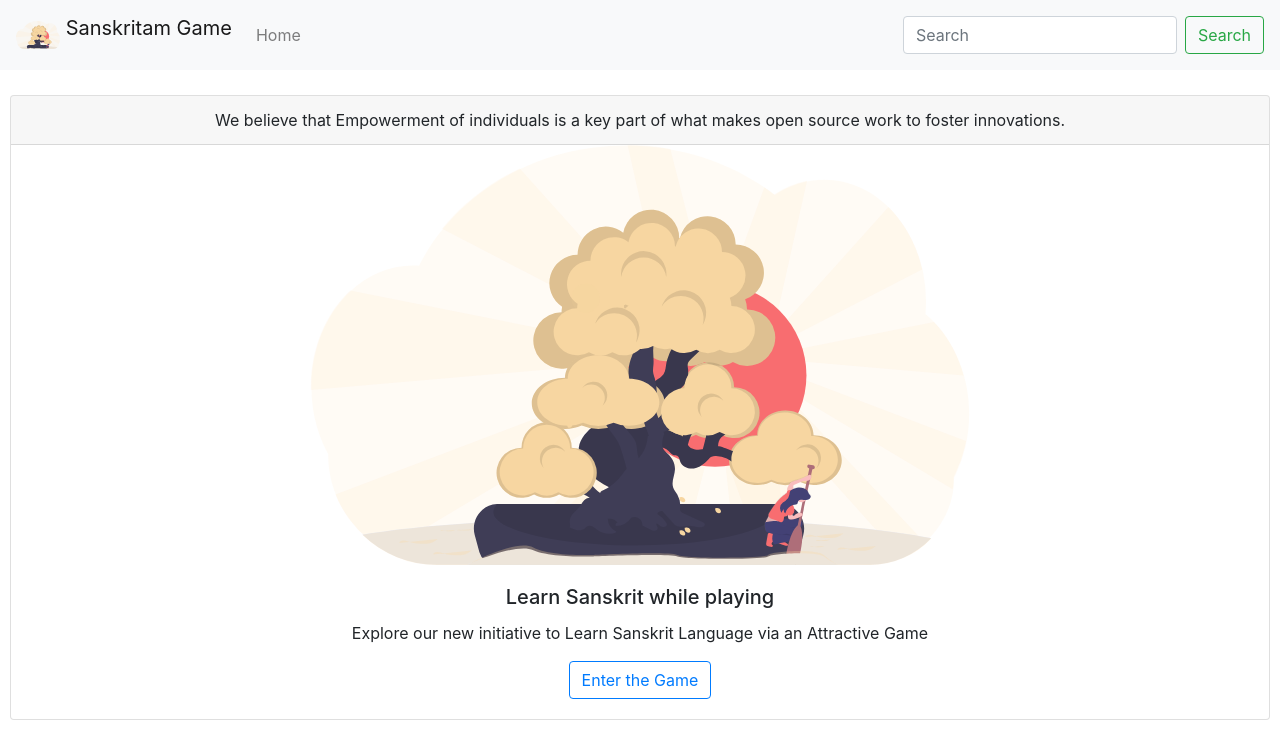
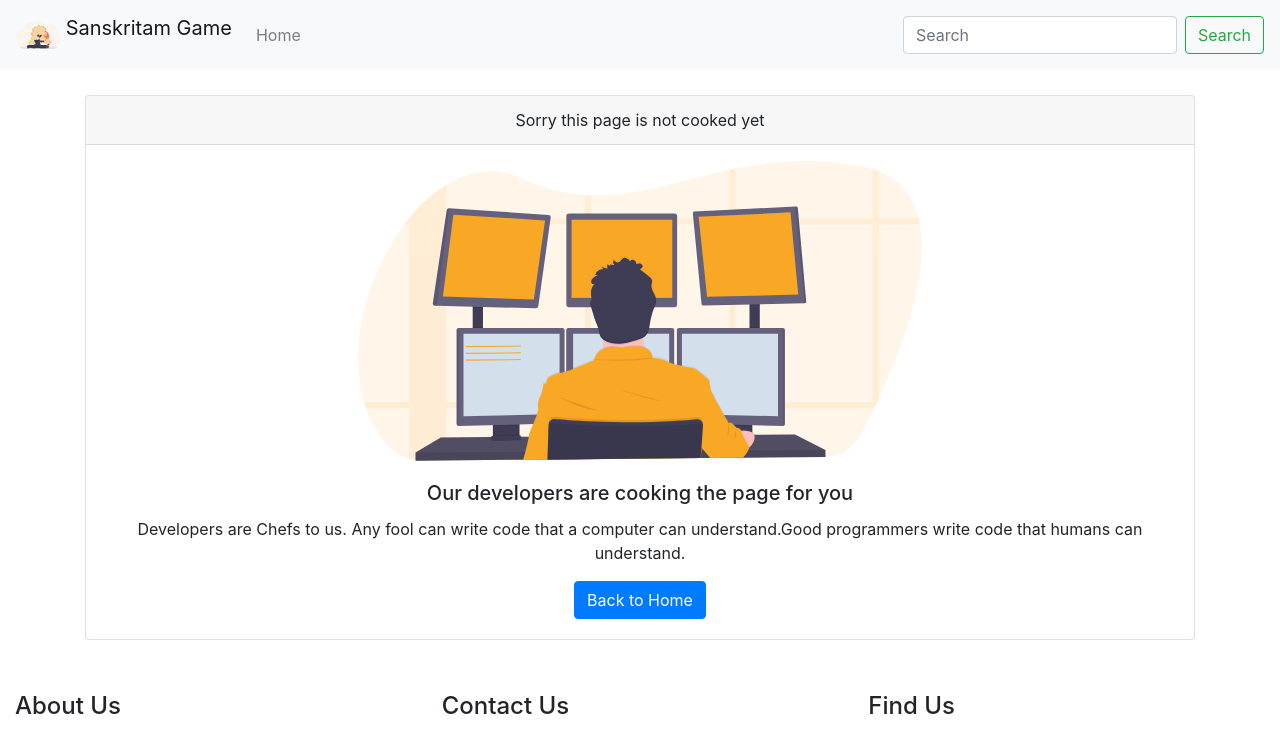
Before and after one commit to tetra-devs/tetra-devs.github.io, a React (Create React App) app: page /#/comingsoon in a window 1280 px wide. Before the commit this address led to /. Shown: the top 746 px of the page. Built offline with nearby package versions, Linux system fonts and the light colour scheme.

Commit message:
hashrouter added

```diff
--- a/src/App.js
+++ b/src/App.js
@@ -1,7 +1,7 @@
 import React, { useState, useEffect } from 'react';
 import './App.css';
 
-import { BrowserRouter as Router, Route, Redirect, Switch } from 'react-router-dom';
+import { HashRouter as Router, Route, Switch } from 'react-router-dom';
 import { HomePage, ErrorPage, CommingSoonPage } from './pages';
 import { NavbarComponent, Footer, ScrollToTop } from './components';
 
@@ -31,10 +31,9 @@ function App() {
       <ScrollToTop />
       <NavbarComponent />
       <Switch>
-        <Route path='/' exact component={HomePage} />
-        <Route path='/comingsoon' exact component={CommingSoonPage} />
-        <Route path="/404" component={ErrorPage} />
-        <Redirect to="/404" />
+        <Route exact path='/' component={HomePage} />
+        <Route exact path='/comingsoon' component={CommingSoonPage} />
+        <Route component={ErrorPage} status={404} />
       </Switch>
       <Footer />
     </Router>
--- a/src/components/Footer/Footer.js
+++ b/src/components/Footer/Footer.js
@@ -26,7 +26,7 @@ export default function Footer() {
                         <div className="col-md-4 col-sm-6">
                             <h4>Contact Us</h4>
                             <ul className="list-unstyled">
-                                <li><a href="/#">Drop an Email</a></li>
+                                <li><a href="mailto:tetradev@googlegroups.com">Drop an Email</a></li>
                             </ul>
                         </div>
                         {/* Column 3 */}
```
